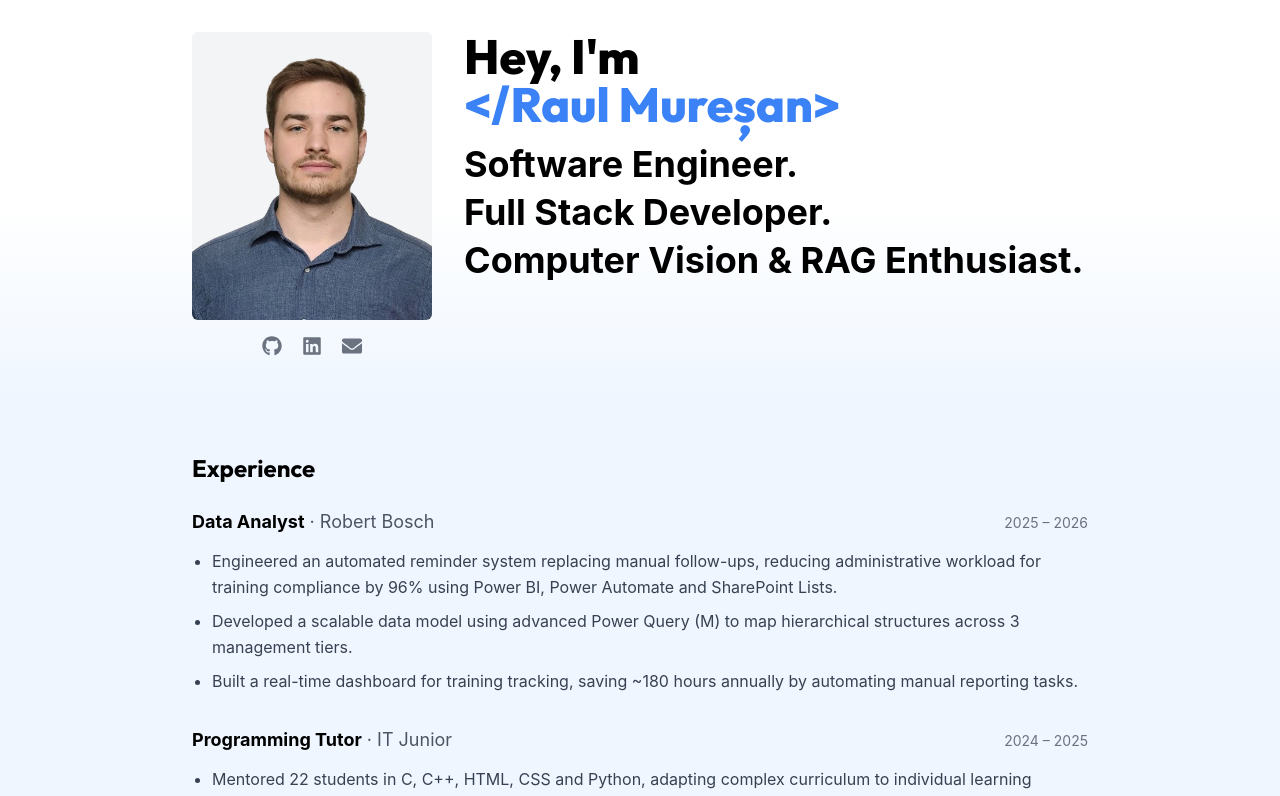
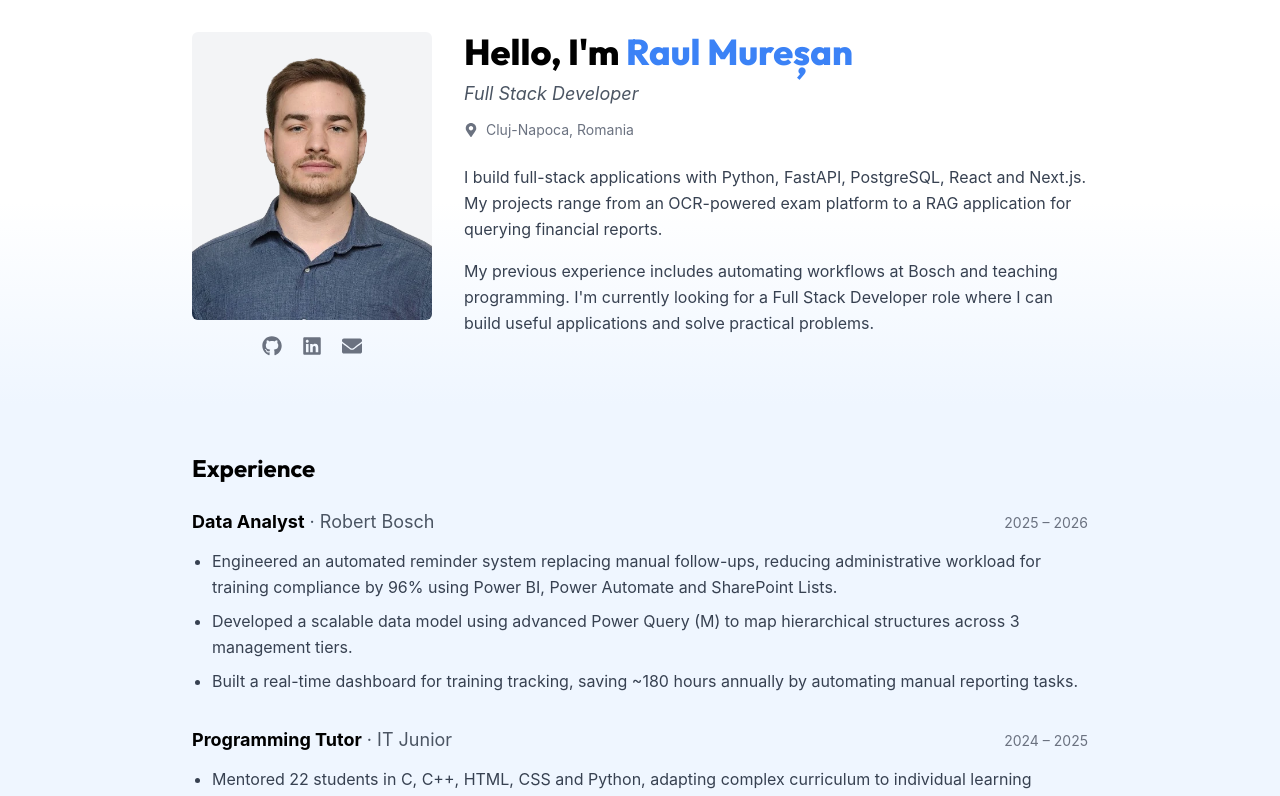
Before and after one commit to raul-muresan03/personal-website, a React (Vite) app: page / in a window 1280 px wide. Shown: the top 796 px of the page. Built offline with nearby package versions, Linux system fonts and the light colour scheme.

Commit message:
update hero section

```diff
--- a/src/components/sections/HeroSection.tsx
+++ b/src/components/sections/HeroSection.tsx
@@ -1,6 +1,6 @@
 import { useEffect, useState } from "react";
-import { FaCheck, FaEnvelope, FaGithub, FaLinkedin } from "react-icons/fa";
-import { EMAIL, HERO_TITLES } from "../../constants";
+import { FaCheck, FaEnvelope, FaGithub, FaLinkedin, FaMapMarkerAlt } from "react-icons/fa";
+import { EMAIL } from "../../constants";
 
 export function HeroSection() {
     const [copyStatus, setCopyStatus] = useState<"idle" | "copied" | "error">("idle");
@@ -57,14 +57,24 @@ export function HeroSection() {
                 </div>
 
                 <div className="min-w-0 text-left">
-                    <h1 className="text-3xl md:text-5xl font-display font-extrabold mb-4">
-                        Hey, I'm <br />
-                        <span className="text-blue-500">&lt;/Raul Mureșan&gt;</span>
+                    <h1 className="text-3xl md:text-4xl font-display font-extrabold mb-2">
+                        Hello, I'm <span className="text-blue-500">Raul Mureșan</span>
                     </h1>
-                    <div className="font-bold text-2xl md:text-4xl space-y-2">
-                        {HERO_TITLES.map((title) => (
-                            <p key={title}>{title}</p>
-                        ))}
+                    <p className="text-lg italic text-gray-600">Full Stack Developer</p>
+                    <p className="mt-3 flex items-center gap-2 text-sm text-gray-500">
+                        <FaMapMarkerAlt aria-hidden="true" className="shrink-0" />
+                        Cluj-Napoca, Romania
+                    </p>
+
+                    <div className="mt-6 space-y-4 leading-relaxed text-gray-700">
+                        <p>
+                            I build full-stack applications with Python, FastAPI, PostgreSQL, React and Next.js.
+                            My projects range from an OCR-powered exam platform to a RAG application for querying financial reports.
+                        </p>
+                        <p>
+                            My previous experience includes automating workflows at Bosch and teaching programming.
+                            I'm currently looking for a Full Stack Developer role where I can build useful applications and solve practical problems.
+                        </p>
                     </div>
                 </div>
             </div>
--- a/src/constants/index.ts
+++ b/src/constants/index.ts
@@ -1,10 +1,4 @@
 export const EMAIL = "raulmuresancalin@gmail.com";
-
-export const HERO_TITLES = [
-    "Software Engineer.",
-    "Full Stack Developer.",
-    "Computer Vision & RAG Enthusiast.",
-] as const;
 
 export interface Project {
     title: string;
```
